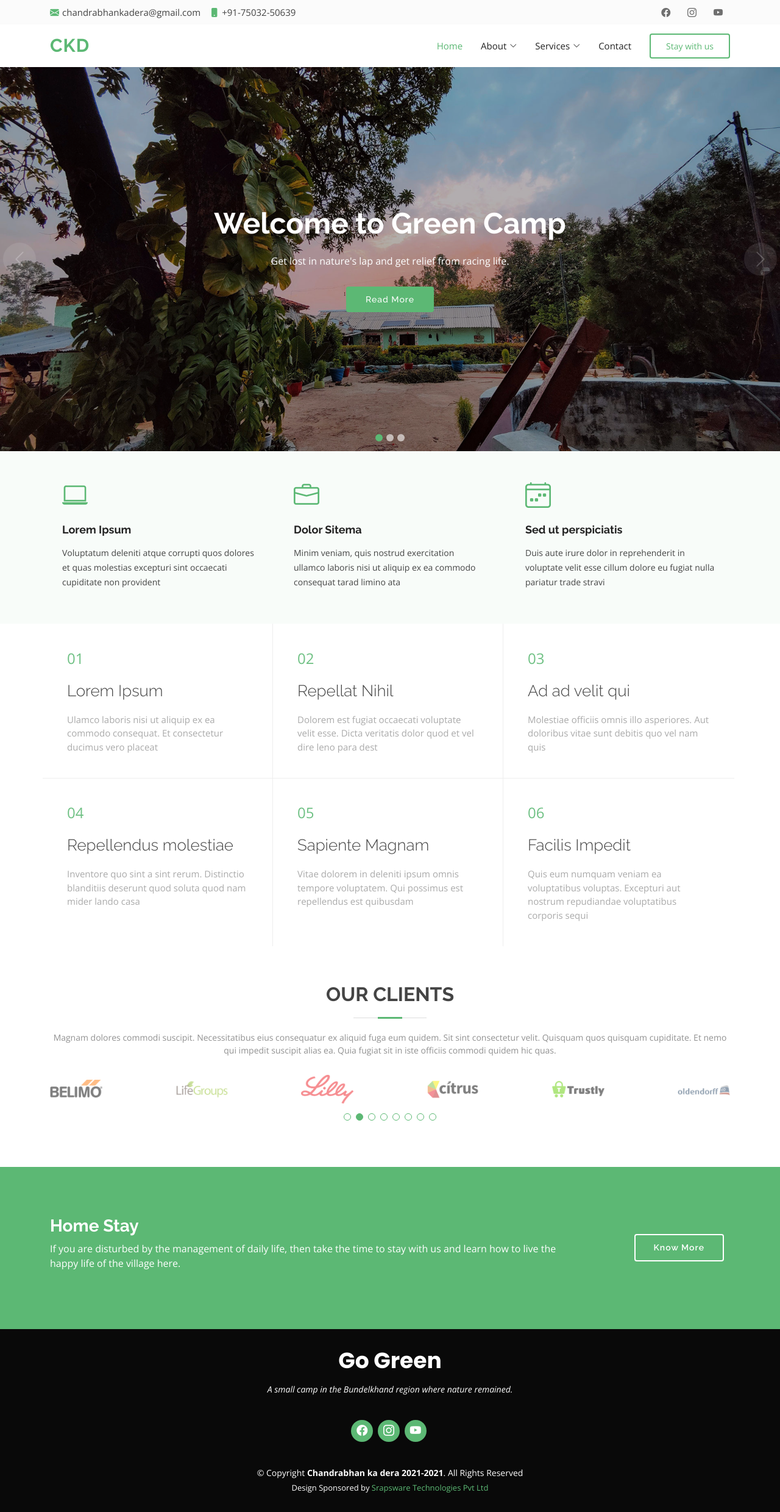
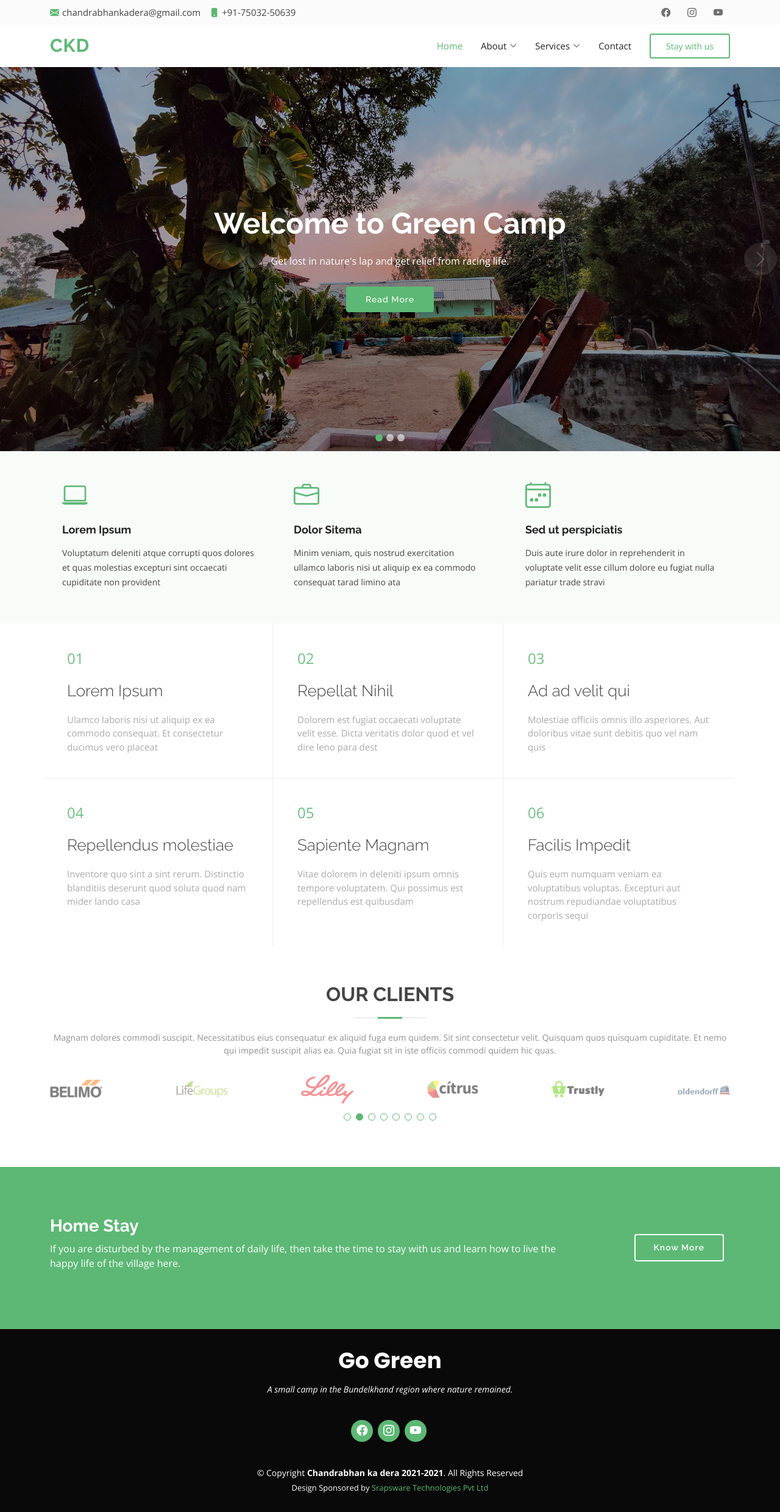
Before and after one commit to chandrabhankadera/chandrabhankadera.github.io, a Jekyll site: the page built from index.html, in a window 1280 px wide. Shown: the whole page at 61% size. Built offline with Jekyll 4.4.1, drawn with Linux system fonts in a browser that asks for light colours.

Commit message:
Update reset.css

```diff
--- a/assets/css/reset.css
+++ b/assets/css/reset.css
@@ -6,3 +6,6 @@
     content: "";
     background-color: rgba(0, 0, 0, 0.3);
 }
+#hero .carousel-inner .carousel-item {
+    background-position: center center;
+}
```
